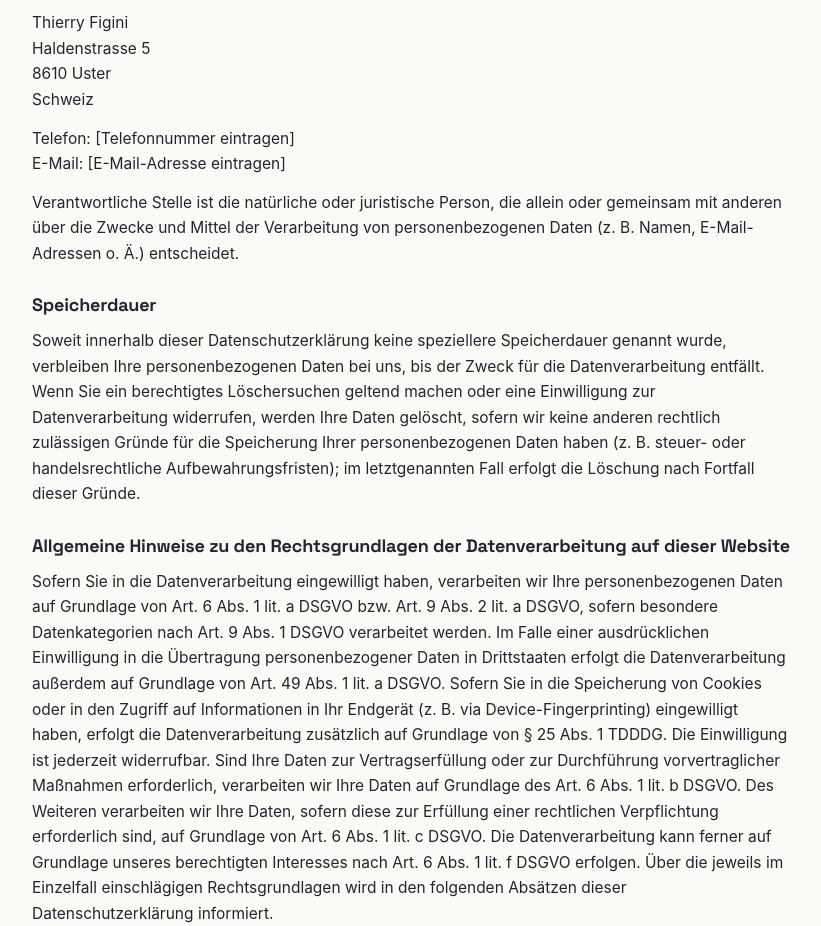
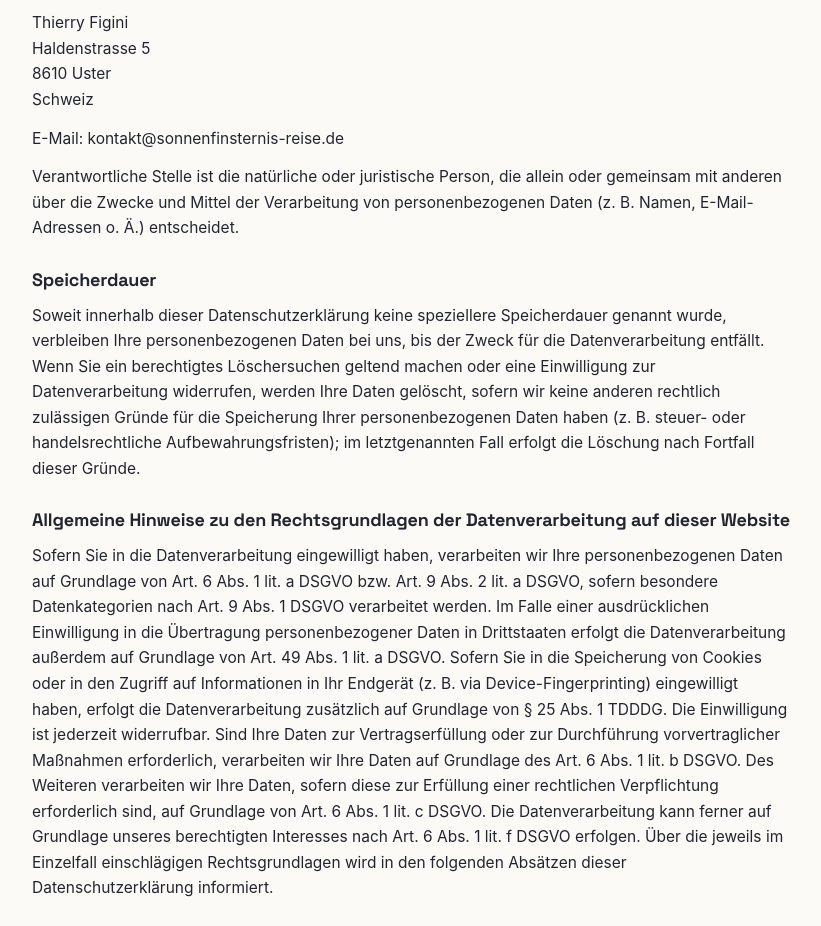
Before and after one commit to thiev980/sonnenfinsternis-reisen, an Astro site in the folder sofi-site/: page /datenschutz in a window 1280 px wide. Shown: the part 3090-4016 px from the top of the page, without its empty margins (138-959 px from the left). Built offline with nearby package versions, Linux system fonts and the light colour scheme; Astro itself is replaced by a stand-in of ours.

Commit message:
added e-mail to impressum

```diff
--- a/sofi-site/src/pages/datenschutz.astro
+++ b/sofi-site/src/pages/datenschutz.astro
@@ -68,8 +68,7 @@ import Base from '../layouts/Base.astro';
       Schweiz
     </p>
     <p>
-      Telefon: [Telefonnummer eintragen]<br />
-      E-Mail: [E-Mail-Adresse eintragen]
+      E-Mail: kontakt@sonnenfinsternis-reise.de
     </p>
     <p>Verantwortliche Stelle ist die natürliche oder juristische Person, die allein oder gemeinsam mit anderen über die Zwecke und Mittel der Verarbeitung von personenbezogenen Daten (z.&nbsp;B. Namen, E-Mail-Adressen o.&nbsp;Ä.) entscheidet.</p>
 
--- a/sofi-site/src/pages/impressum.astro
+++ b/sofi-site/src/pages/impressum.astro
@@ -7,7 +7,7 @@ import Base from '../layouts/Base.astro';
   <h1>Impressum</h1>
   <!-- TODO: vor Livegang ausfüllen -->
   <p>Verantwortlich für den Inhalt dieser Website:</p>
-  <p><strong>Thierry Figini</strong><br />Haldenstrasse 5<br />8610 Uster, Schweiz<br />E-Mail: [kontakt@sonnenfinsternis-reisen.de]</p>
+  <p><strong>Thierry Figini</strong><br />Haldenstrasse 5<br />8610 Uster, Schweiz<br />E-Mail: kontakt@sonnenfinsternis-reisen.de</p>
   <p>Diese Website verwendet Empfehlungs-Links (Affiliate-Links). Kommt über einen solchen Link
   eine Buchung oder ein Kauf zustande, erhalten wir eine Provision. Für dich ändert sich am Preis nichts.</p>
 </Base>
```
